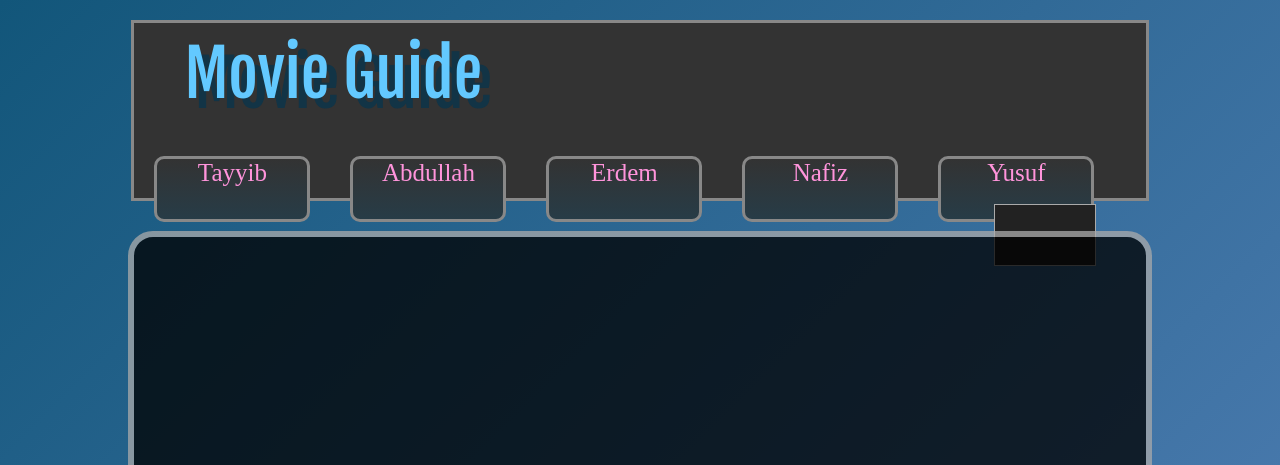
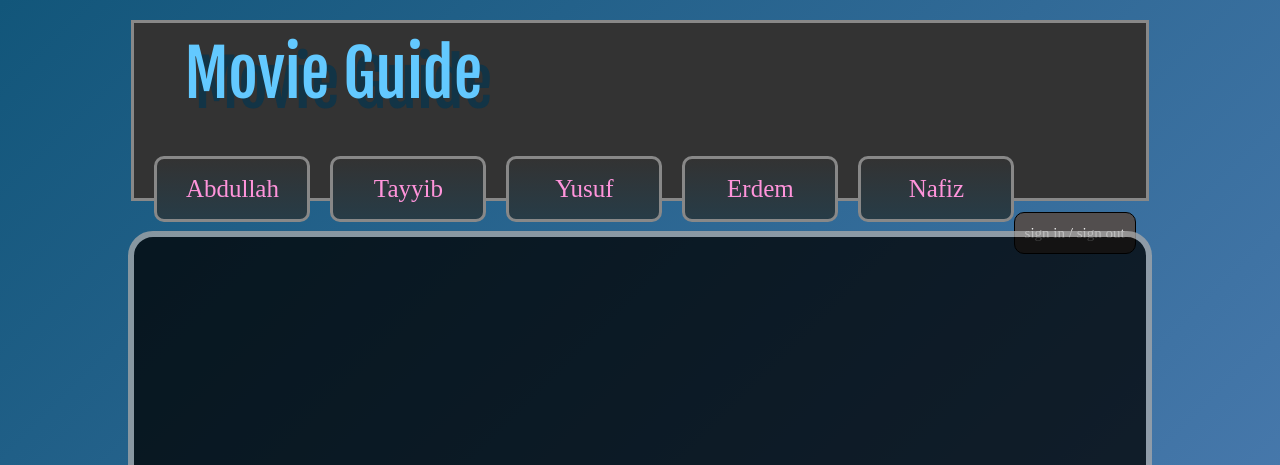
Before and after one commit to abTURGUT/Movie-Guide, a PHP site: page /anaSayfa.php in a window 1280 px wide. Shown: the top 465 px of the page. Run offline with PHP 8.4, Linux system fonts and the light colour scheme; data that the repository does not hold is empty.

Commit message:
v00.00.06

```diff
--- a/anaSayfa.php
+++ b/anaSayfa.php
@@ -21,14 +21,52 @@
 
     <div id="blocked" class = 'blocked'  onclick="loginExit();"></div>
     <div id="loginPanel" class = 'loginPanel' onclick="">
+
         <div id = 'userLogin'> User Login </div>
+
         <input id = 'loginName' type = 'text' class = 'loginInput'
         placeholder="User Name">
         <input id = 'loginPassword' type = 'password' class = 'loginInput'placeholder="Password">
+
         <div id = 'loginError'> wrong! </div>
-        <input id = 'loginSubmit' type = 'submit' class = 'loginSubmit' value = 'Sign In'>
-        <input id = 'signUp' type = 'submit' class = 'signUpSubmit' value = 'Sign Up'>
+
+        <input id = 'loginSubmit' type = 'submit' class = 'loginSubmit' value = 'Sign In'  onclick="signIn();">
+        <input id = 'signUp' type = 'submit' class = 'signUpSubmit' value = 'Sign Up' onclick="signUpButton();">
     </div>
+    <div id="signUpPanel" class = 'signUpPanel' onclick="">
+
+        <div id = 'userLogin'> User Sign Up </div>
+
+        <input id = 'nickName' type = 'text' class = 'loginInput'
+        placeholder="User Name">
+        <input id = 'email' type = 'text' class = 'loginInput'placeholder="E-mail">
+        <input id = 'password' type = 'password' class = 'loginInput'placeholder="Password">
+
+        <div id = 'signUpError'> wrong! </div>
+
+        <form name="testForm" id="testForm"  method="POST" >
+        <input id = 'signUpSubmit' type = 'submit' class = 'loginSubmit' value = 'Sign Up'  onclick=" return signUpPhp();">
+        </form>
+        <input id = 'signIn' name="btn"; type = 'submit' class = 'signUpSubmit' value = 'Sign In' onclick="">
+    </div>
+
+
+        <?php
+
+            if($_POST['btn']){
+                echo "
+                <script type=\"text/javascript\">
+                document.getElementById('loginPanel').style.display = 'hidden';
+                </script>
+            ";
+            }
+
+
+
+
+        ?>
+
+
 
 </body>
 </html>
--- a/header.php
+++ b/header.php
@@ -10,12 +10,24 @@
          Movie Guide
       </div>
 
-      <div class = "headerButton">Tayyib</div>
-      <div class = "headerButton">Abdullah</div>
-      <div class = "headerButton">Erdem</div>
-      <div class = "headerButton">Nafiz</div>
-      <div class = "headerButton">Yusuf</div>
+      <div class = "headerButton">
+         <p id="center">Abdullah</p>
+      </div>
+      <div class = "headerButton">
+         <p id="center">Tayyib</p>
+      </div>
+      <div class = "headerButton">
+         <p id="center">Yusuf</p>
+      </div>
+      <div class = "headerButton">
+         <p id="center">Erdem</p>
+      </div>
+      <div class = "headerButton">
+         <p id="center">Nafiz</p>
+      </div>
 
-      <div class = "loginButton" onclick=" loginButton()" ></div>
+      <div  class = "loginButton" onclick=" loginButton()" >
+         <p id="center">sign in / sign out</p>
+      </div>
    </div>
 </body>
--- a/siteStyle.css
+++ b/siteStyle.css
@@ -1,3 +1,7 @@
+p#center{
+        margin:auto;
+}
+
 .background{
             width:100%;
             height:100%;
@@ -39,14 +43,14 @@
 .headerButton{
         width:150px;
         height:60px;
+        display:flex;
         border-radius: 10px;
         border:3px solid #888888;
         background-color: #333333;
-        margin:32px 20px;
+        margin-left: 20px;
+        margin-top: 32px;
         float:left;
         background-image: linear-gradient( #333333, rgb(39, 60, 71));
-
-
         font-size:25px;
         color:rgb(255, 148, 219);
         text-align:center;
@@ -54,13 +58,19 @@
 }
 
 .loginButton{
-        width:100px;
-        height:60px;
-        border:1px solid #AAAAAA;
-        background-color: #222222;
-        margin: -50px 50px;
+        width:120px;
+        height:40px;
+        border-radius: 10px;
+        border:1px solid #000000;
+        background-color: rgb(82, 78, 78);
+        margin-right: 10px;
+        margin-top: -10px;
+        font-size:15px;
+        color:rgb(255, 255, 255);
+        text-align:center;
+        display: flex;
+        cursor: pointer;
         float:right;
-
 }
 
 .blocked{
```
Also changed, not shown: other parts of siteStyle.css (+33 -4 lines), createDatabase.php (+24 -7 lines), functions.js (+81 -0 lines).
